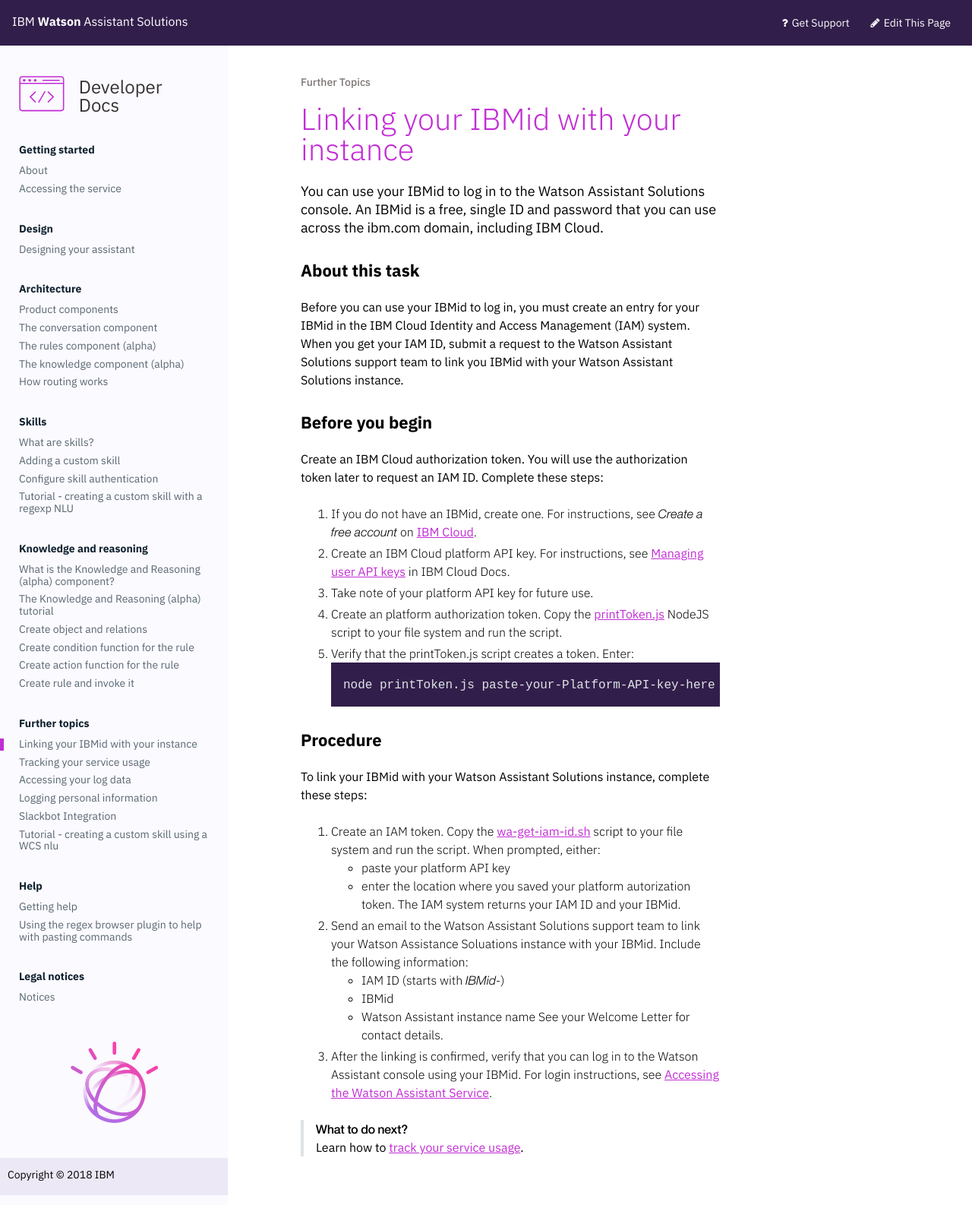
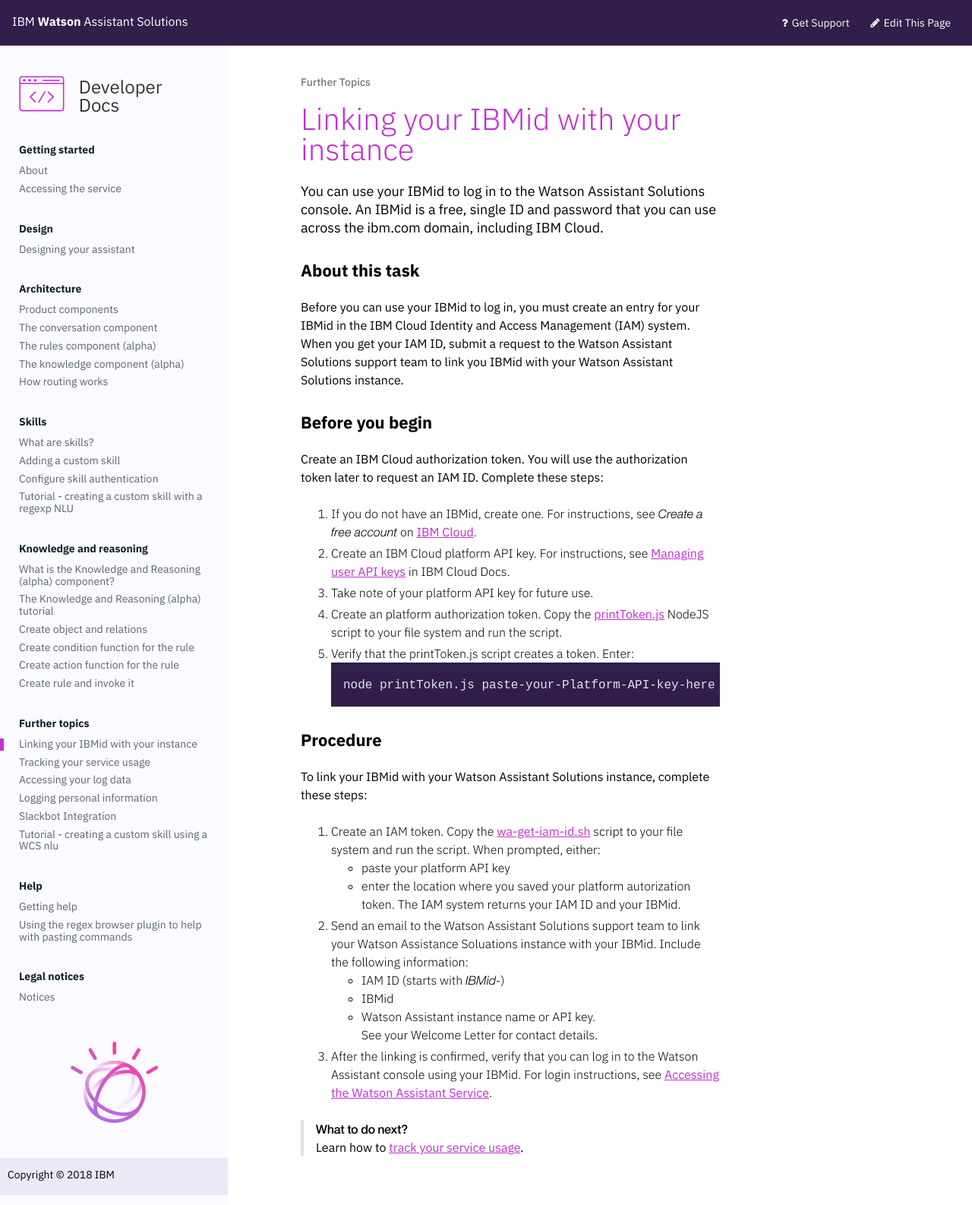
Before and after one commit to Watson-Personal-Assistant/developer, a Jekyll site: the page built from _content/further-topics/login-with-IBMid.md, in a window 1280 px wide. Shown: the whole page at 76% size. Built offline with Jekyll 4.4.1, drawn with Linux system fonts in a browser that asks for light colours.

Commit message:
updates connecting IBMid to send API key since we are still using those

```diff
--- a/_content/further-topics/login-with-IBMid.md
+++ b/_content/further-topics/login-with-IBMid.md
@@ -28,7 +28,7 @@
 5.  Send an email to the Watson Assistant Solutions support team to link your Watson Assistance Soluations instance with your IBMid. Include the following information:<br>
   - IAM ID (starts with *IBMid-*)
   - IBMid
-  - Watson Assistant instance name
+  - Watson Assistant instance name or API key. <br>
 See your Welcome Letter for contact details.
 6. After the linking is confirmed, verify that you can log in to the Watson Assistant console using your IBMid. For login instructions, see [Accessing the Watson Assistant Service]({{site.baseurl}}/get-started/get-api-key/).
 
```
